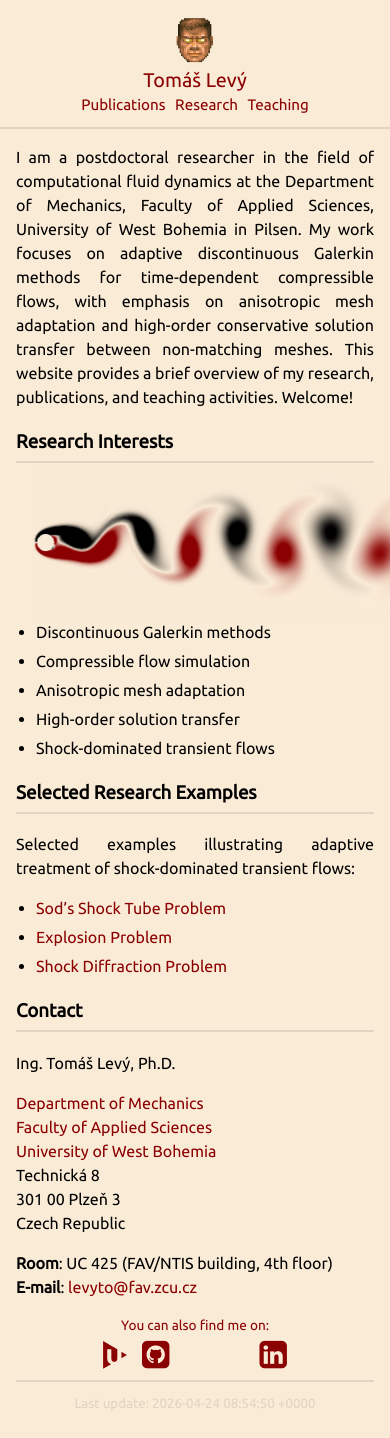
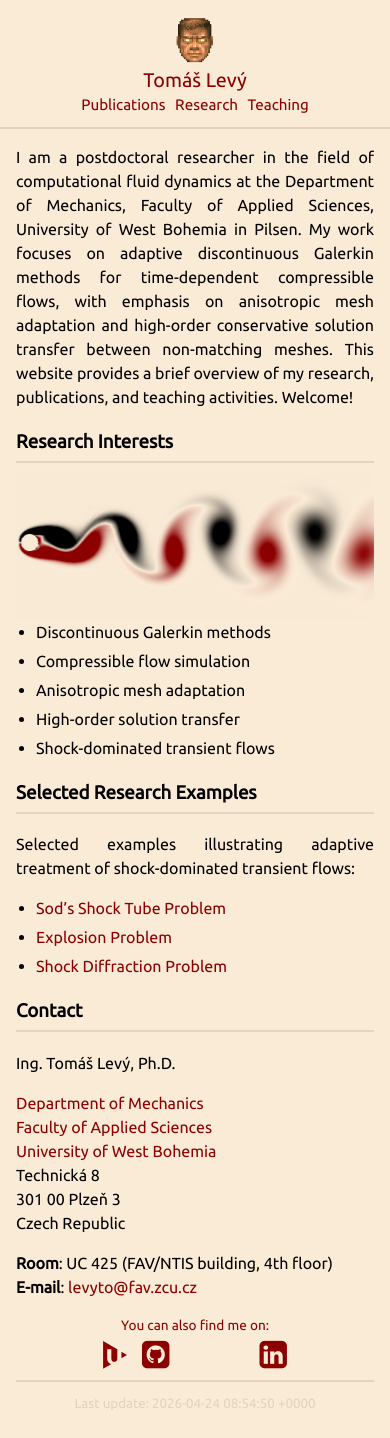
Before and after one commit to levyto/levyto.github.io, a Jekyll site: the page built from index.md, in a window 390 px wide. Built offline with Jekyll 4.4.1, drawn with Linux system fonts in a browser that asks for light colours; nearby versions of some CDN libraries; a style sheet for code colours, icons or effects is not loaded.

Commit message:
Home figure centering

```diff
--- a/_sass/_style.scss
+++ b/_sass/_style.scss
@@ -173,7 +173,7 @@ blockquote p:last-child {
 
 
 /* Phone view queries */
-@media (max-width: 700px) {
+@media (max-width: 650px) {
   .header {
     display: block;
   }
@@ -243,10 +243,16 @@ blockquote p:last-child {
     display: block;
     color: DarkRed;
   }
+}
+
+
+@media (max-width: 800px) {
   .home-image img {
     float: none;
     display: block;
-    margin-top: -15px;
-    margin-bottom: -15px;
+    width: 410px;
+    max-width: 100%;
+    height: auto;
+    margin: -15px auto -15px auto;
   }
 }
```
